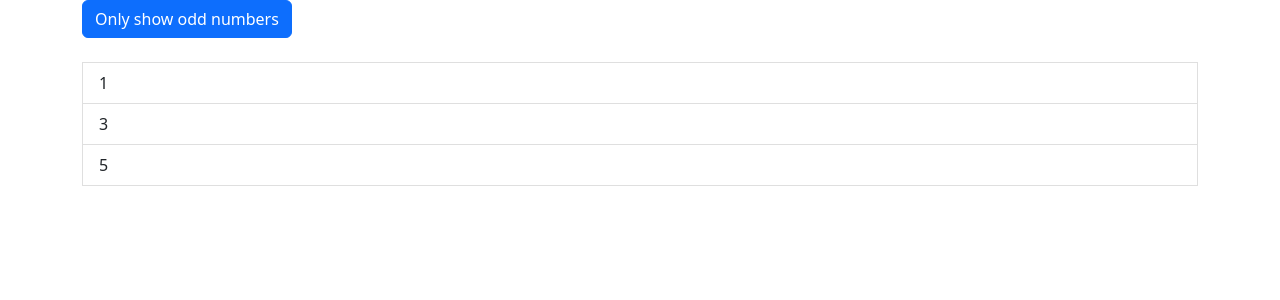
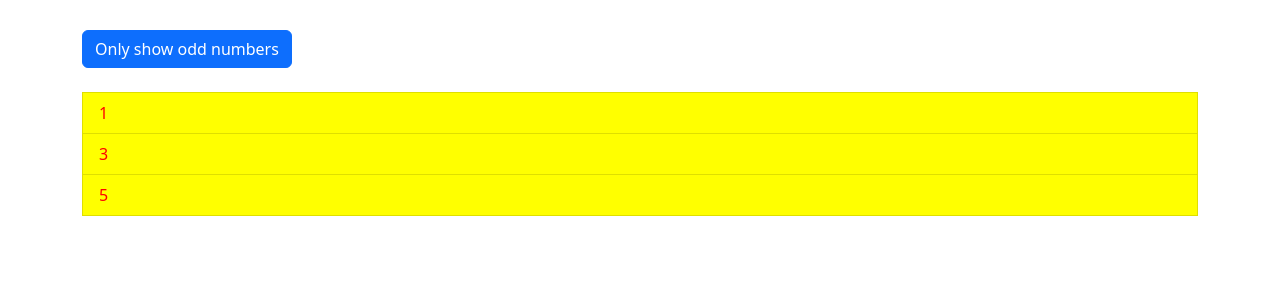
Before and after one commit to Hritex/simple-project, an Angular app: page / in a window 1280 px wide. Both pictures are taken after a click on the button "Only show odd numbers". Shown: the top 300 px of the page. Built offline with nearby package versions, Linux system fonts and the light colour scheme.

Commit message:
Directives (Simple) Attribute

```diff
--- a/src/app/app.component.css
+++ b/src/app/app.component.css
@@ -0,0 +1,7 @@
+.container {
+    margin-top: 30px;
+}
+
+.odd {
+    color: red;
+}
--- a/src/app/app.component.html
+++ b/src/app/app.component.html
@@ -8,12 +8,16 @@
       <ul class="list-group">
         <div *ngIf="onlyOdd">
           <li class="list-group-item"
+          [ngClass]="{odd: odd % 2 !== 0}"
+          [ngStyle]="{backgroundColor: odd % 2 !== 0 ? 'yellow' : 'transparent'}"
           *ngFor="let odd of oddNumbers">
           {{ odd }}
           </li>
         </div>
         <div *ngIf="!onlyOdd">
           <li class="list-group-item"
+          [ngClass]="{odd: even % 2 !== 0}"
+          [ngStyle]="{backgroundColor: even % 2 !== 0 ? 'green' : 'transparent'}"
           *ngFor="let even of evenNumbers">
           {{ even }}
           </li>
```
